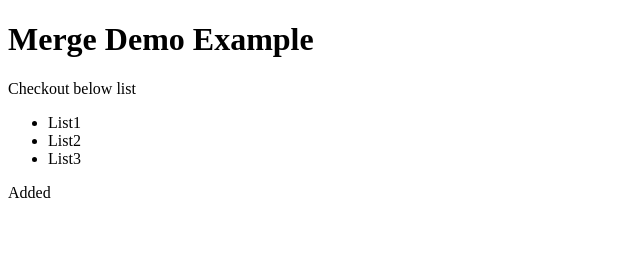
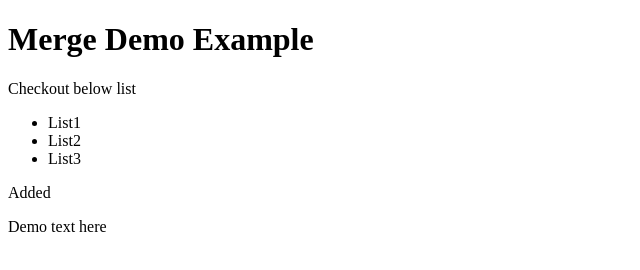
Before and after one commit to Shwetam1995/merge, a plain HTML site: page index.html in a window 1280 px wide. Shown: the whole page, without its empty margins (0-640 px from the left). Drawn offline with Linux system fonts and the light colour scheme.

Commit message:
span text added

```diff
--- a/index.html
+++ b/index.html
@@ -12,6 +12,7 @@
         <li>List3</li>
     </ul>
     <p>Added</p>
+    <span>Demo text here</span>
 </body>
 
 </html>
```
